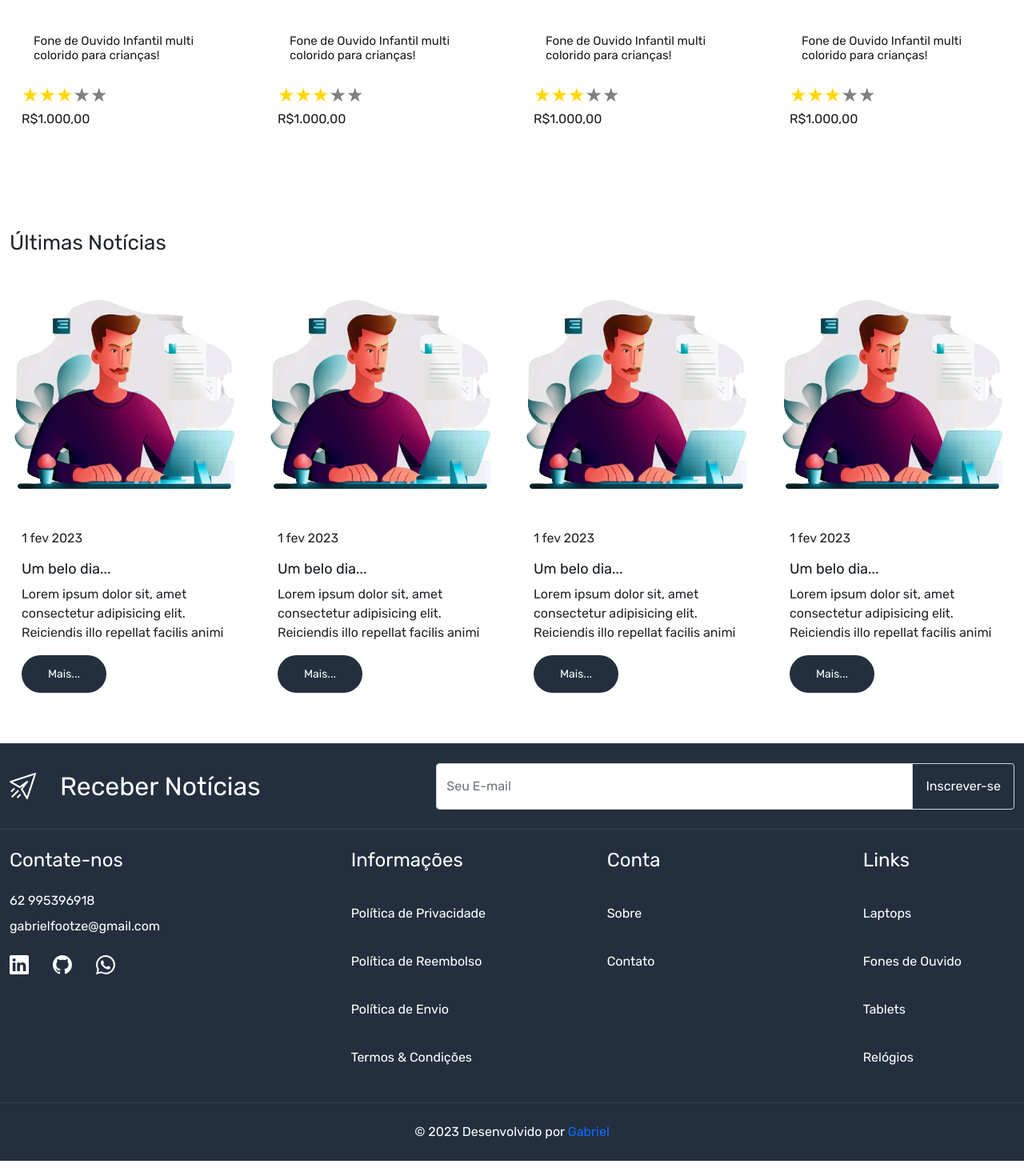
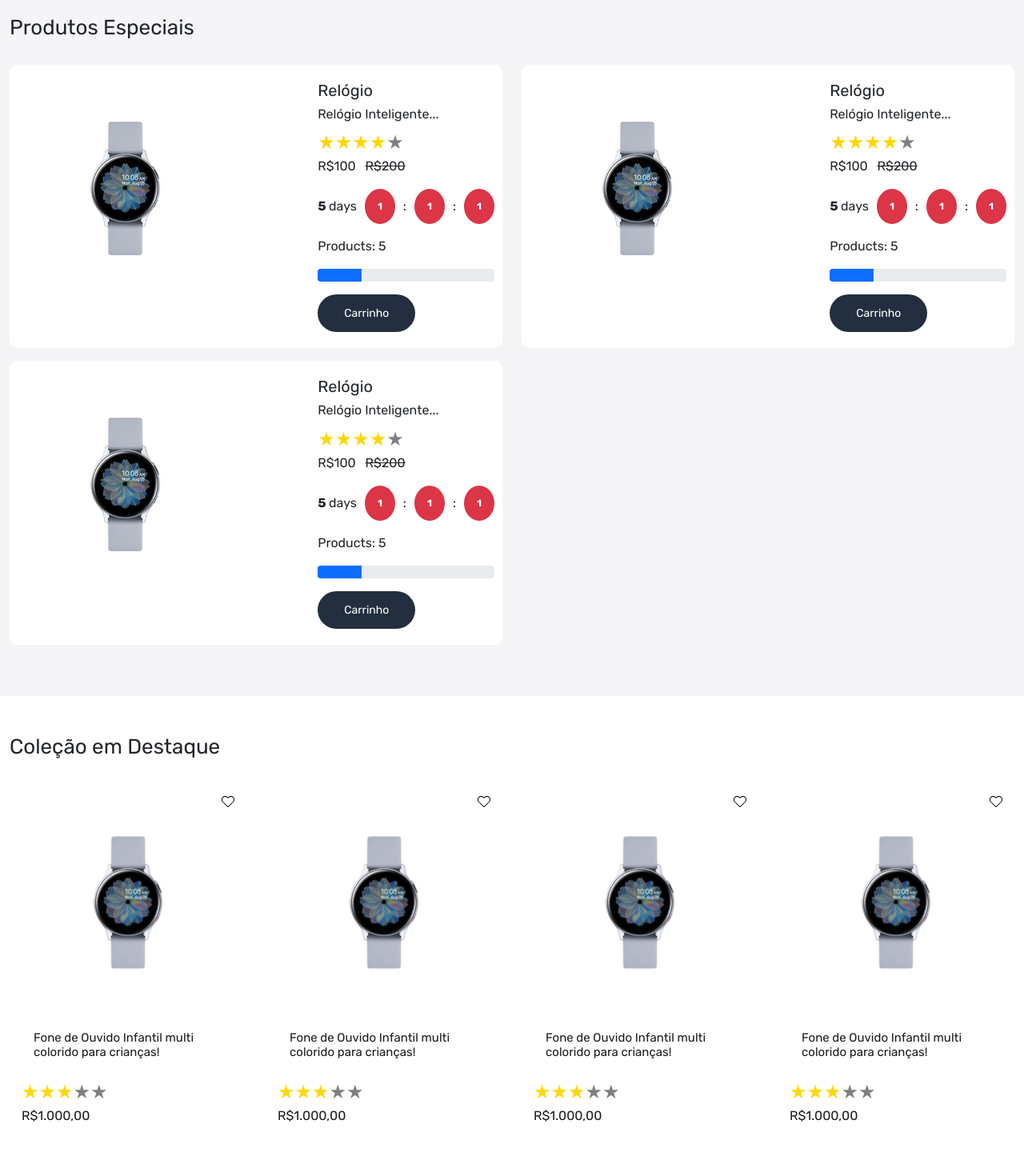
Before and after one commit to Suntzu1000/frontend_e_commerce_GG, a React (Create React App) app: page / in a window 1280 px wide. Shown: the part 2680-4150 px from the top of the page at 80% size. Built offline with nearby package versions, Linux system fonts and the light colour scheme.

Commit message:
Coleção em Destaque 100%

```diff
--- a/src/App.css
+++ b/src/App.css
@@ -55,8 +55,8 @@ a {
   border-radius: 25px;
 }
 .button:hover {
-  background-color: var(--color-febd69);
-  color: #131921;
+  background-color: var(--color-bf4800);
+  color: var(--color-ededed);
 }
 /* Header Part */
 
--- a/src/components/ProductCard.jsx
+++ b/src/components/ProductCard.jsx
@@ -5,9 +5,15 @@ import { Link } from "react-router-dom";
 const ProductCard = () => {
   return (
     <div className="col-3">
-      <div className="product-card position-relative">
+      <Link className="product-card position-relative">
+        <div className="wishlist-icon position-absolute">
+          <Link>
+            <img src="images/wish.svg" alt="Produtos" />
+          </Link>
+        </div>
         <div className="product-image">
-          <img src="images/watch.jpg" alt="Produtos" />
+          <img src="images/watch.jpg" className="img-fluid" alt="Produtos" />
+          <img src="images/watch-1.avif" className="img-fluid" alt="Produtos" />
         </div>
         <div className="product-details">
           <h6 className="brand"></h6>
@@ -24,7 +30,7 @@ const ProductCard = () => {
           <p className="price">R$1.000,00</p>
         </div>
         <div className="action-bar position-absolute">
-          <div className="d-flex flex-column">
+          <div className="d-flex flex-column gap-15">
             <Link>
               <img src="images/prodcompare.svg" alt="Adicionar em Carrinho" />
             </Link>
@@ -36,7 +42,7 @@ const ProductCard = () => {
             </Link>
           </div>
         </div>
-      </div>
+      </Link>
     </div>
   );
 };
--- /dev/null
+++ b/src/components/SpecialProduct.jsx
@@ -0,0 +1,60 @@
+import React from "react";
+import ReactStars from "react-rating-stars-component";
+import { Link } from "react-router-dom";
+const SpecialProduct = () => {
+  return (
+    <>
+      <div className="col-6 mb-3">
+        <div className="special-product-card">
+          <div className="d-flex justify-content-between">
+            <div>
+              <img src="images/watch.jpg" className="img-fluid" alt="Relógio" />
+            </div>
+            <div className="special-product-content">
+              <h5 className="brand">Relógio</h5>
+              <h6 className="title">
+                Relógio Inteligente...
+              </h6>
+              <ReactStars
+                count={5}
+                size={24}
+                value={4}
+                edit={false}
+                activeColor="#ffd700"
+              />
+              <p className="price">
+                <span className="red-p">R$100</span> &nbsp; <strike>R$200</strike>
+              </p>
+              <div className="discount-till d-flex align-items-center gap-10">
+                <p className="mb-0">
+                  <b>5 </b>days
+                </p>
+                <div className="d-flex gap-10 align-items-center">
+                  <span className="badge rounded-circle p-3 bg-danger">1</span>:
+                  <span className="badge rounded-circle p-3 bg-danger">1</span>:
+                  <span className="badge rounded-circle p-3 bg-danger">1</span>
+                </div>
+              </div>
+              <div className="prod-count my-3">
+                <p>Products: 5</p>
+                <div className="progress">
+                  <div
+                    className="progress-bar"
+                    role="progressbar"
+                    style={{ width: "25%" }}
+                    aria-valuenow="25"
+                    aria-valuemin="0"
+                    aria-valuemax="100"
+                  ></div>
+                </div>
+              </div>
+              <Link className="button">Carrinho</Link>
+            </div>
+          </div>
+        </div>
+      </div>
+    </>
+  );
+};
+
+export default SpecialProduct;
--- a/src/pages/Home.jsx
+++ b/src/pages/Home.jsx
@@ -3,6 +3,7 @@ import React from "react";
 import Marquee from "react-fast-marquee";
 import BlogCard from "../components/BlogCard";
 import ProductCard from "../components/ProductCard";
+import SpecialProduct from "../components/SpecialProduct";
 
 const Home = () => {
   return (
@@ -175,6 +176,46 @@ const Home = () => {
           </div>
         </div>
       </section>
+      <section className="featured-wrapper py-5 homer-wrapper-2">
+        <div className="container-xxl">
+          <div className="row">
+            <div className="col-12">
+              <h3 className="section-heading">Coleção em Destaque</h3>
+            </div>
+            <ProductCard />
+            <ProductCard />
+            <ProductCard />
+            <ProductCard />
+          </div>
+        </div>
+      </section>
+      <section className="special-wrapper py-5 home-wrapper-2">
+        <div className="container-xxl">
+          <div className="row">
+            <div className="col-12">
+              <h3 className="section-heading">Produtos Especiais</h3>
+            </div>
+          </div>
+          <div className="row ">
+            <SpecialProduct/>
+            <SpecialProduct/>
+            <SpecialProduct/>
+          </div>
+        </div>
+      </section>
+      <section className="featured-wrapper py-5 homer-wrapper-2">
+        <div className="container-xxl">
+          <div className="row">
+            <div className="col-12">
+              <h3 className="section-heading">Coleção em Destaque</h3>
+            </div>
+            <ProductCard />
+            <ProductCard />
+            <ProductCard />
+            <ProductCard />
+          </div>
+        </div>
+      </section>
       <section className="marque-wrapper homer-wrapper-2 py-5">
         <div className="container-xll">
           <div className="row">
@@ -222,19 +263,6 @@ const Home = () => {
         <div className="container-xxl">
           <div className="row">
             <div className="col-12">
-              <h3 className="section-heading">Coleção em Destaque</h3>
-            </div>
-            <ProductCard />
-            <ProductCard />
-            <ProductCard />
-            <ProductCard />
-          </div>
-        </div>
-      </section>
-      <section className="blog-wrapper py-5 homer-wrapper-2">
-        <div className="container-xxl">
-          <div className="row">
-            <div className="col-12">
               <h3 className="section-heading">Últimas Notícias</h3>
             </div>
             <BlogCard />
```
Also changed, not shown: public/images/watch-1.avif (added), public/images/wish.svg (added).
